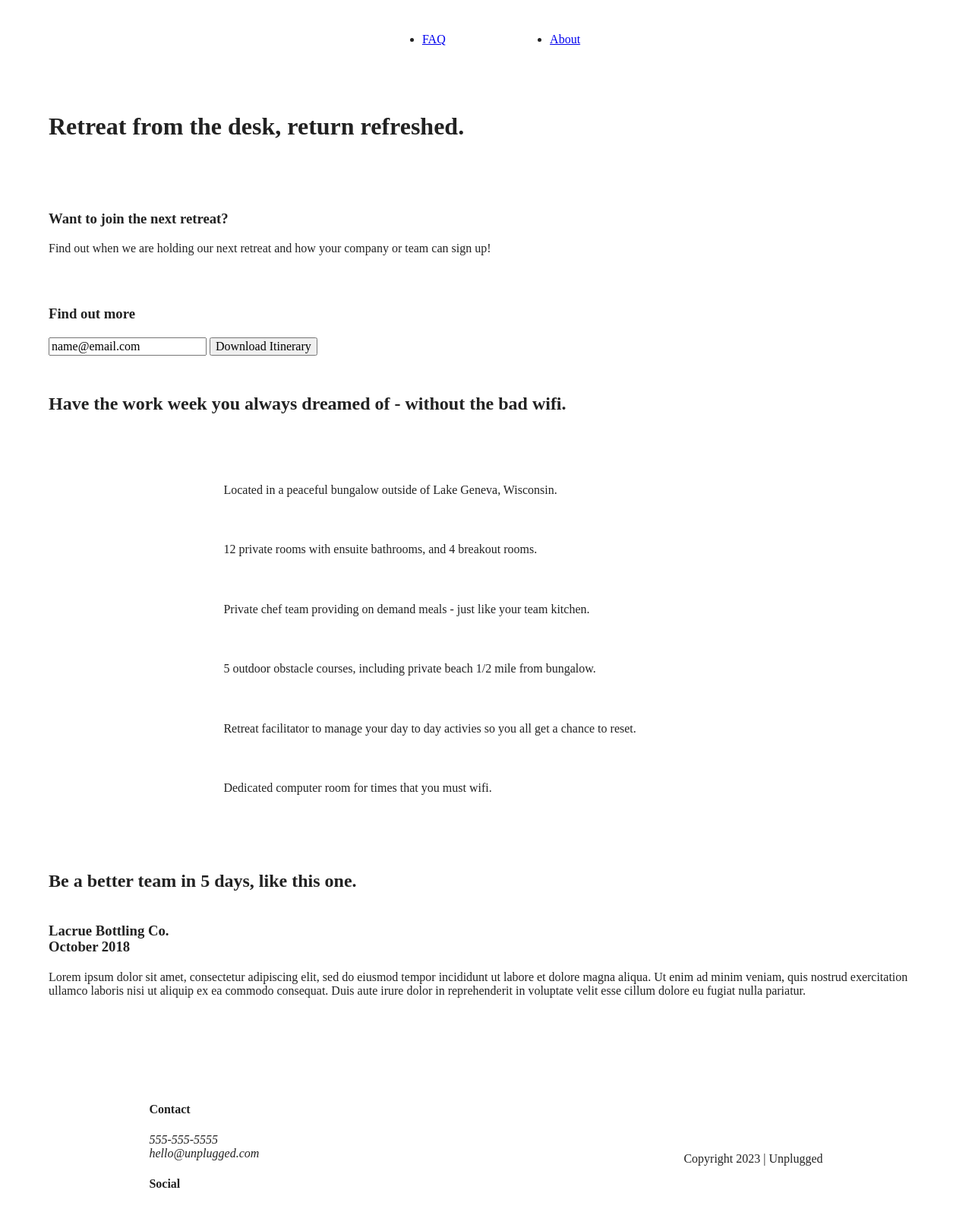
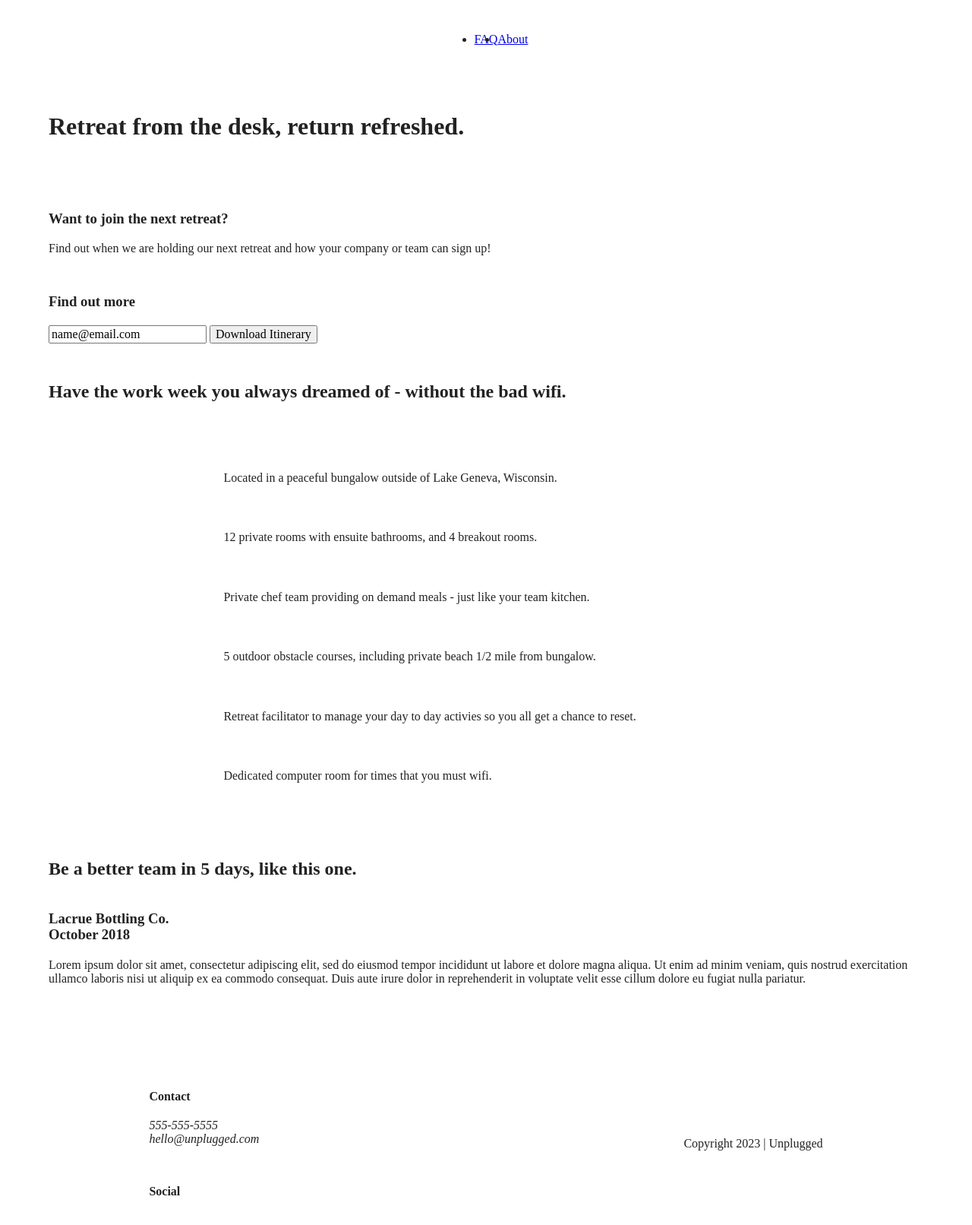
Before and after one commit to johnson-brandon/unplugged, a website built with Parcel: page index.html in a window 1280 px wide. Shown: the part 38-1650 px from the top of the page at 76% size. Built offline with nearby package versions, Linux system fonts and the light colour scheme.

Commit message:
Homepage margin/padding tweaks

```diff
--- a/css/main.css
+++ b/css/main.css
@@ -117,17 +117,15 @@ header .content-wrapper {
 
 header nav {
   display: flex;
-  justify-content: center;
+  justify-content: space-around;
   align-items: center;
   flex-flow: row wrap;
-  width: 60%;
 }
 
 header nav ul {
   display: flex;
   justify-content: space-around;
-  flex-flow: row wrap;
-  width: 50%;
+  width: 100%;
 }
 
 footer .content-wrapper {
@@ -135,8 +133,16 @@ footer .content-wrapper {
   margin: 50px 0;
 }
 
-foot .contact {
+footer .contact {
   margin-bottom: 50px;
+}
+
+footer h4 {
+  margin: 20px 0;
+}
+
+footer p {
+  margin: 0;
 }
 
 footer .social-icons {
@@ -177,6 +183,10 @@ aside {
 
 aside h3 {
   margin: 20px 0;
+}
+
+aside p {
+  margin: 0;
 }
 
 .form-description {
```
